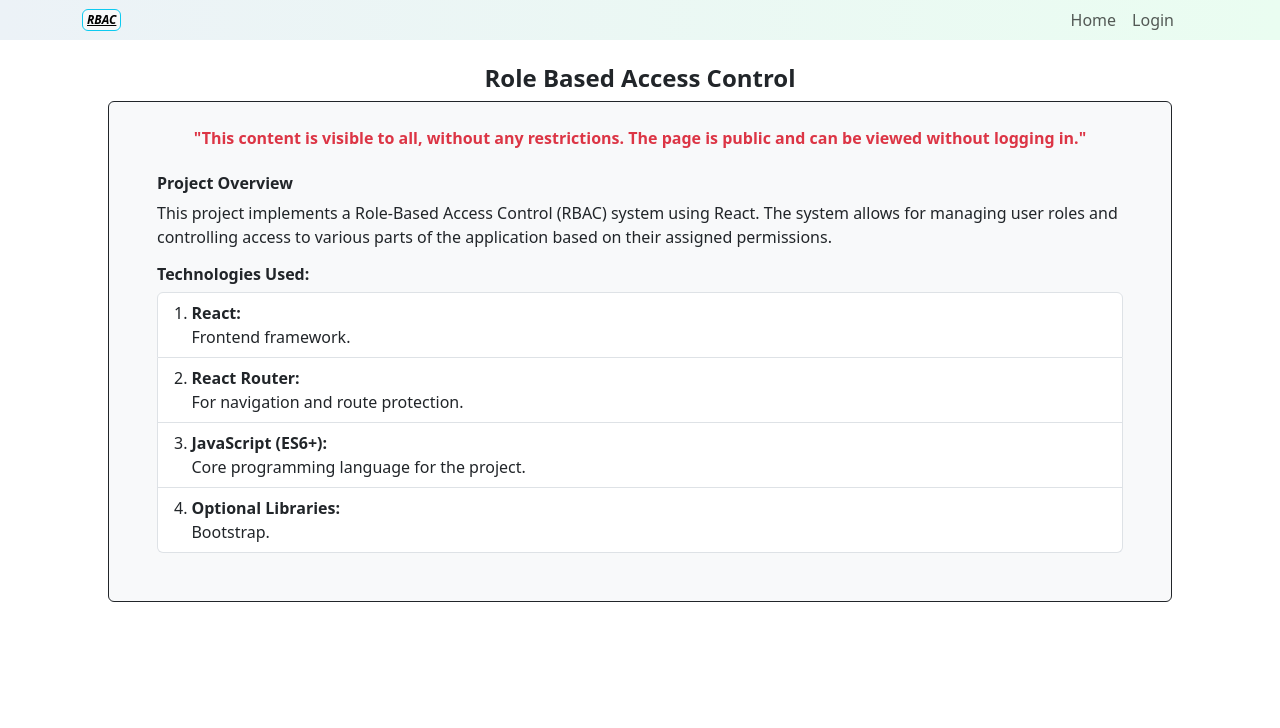
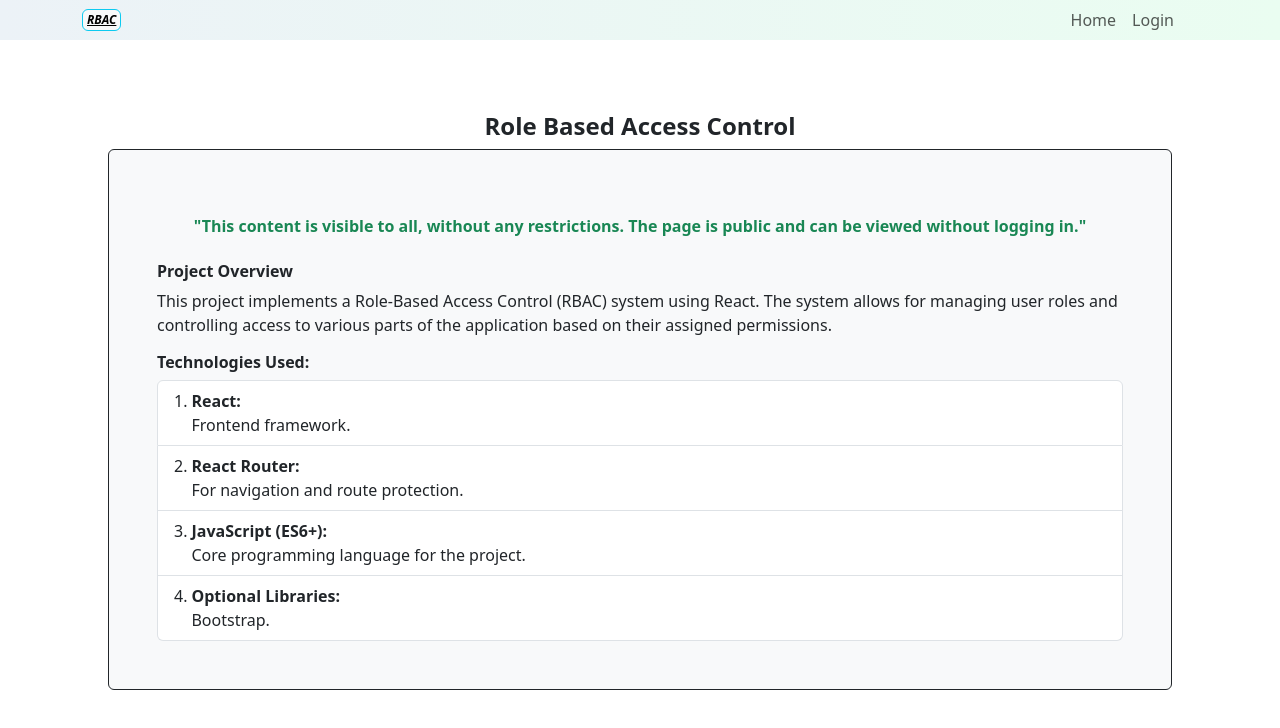
Before and after one commit to danutnanu/RoleBasedAccessControl, a React (Vite) app: page / in a window 1280 px wide. Shown: the top 728 px of the page. Built offline with nearby package versions, Linux system fonts and the light colour scheme.

Commit message:
Update Home content. Add Bootstrap classes for margin and padding

```diff
--- a/src/components/pages/Home.jsx
+++ b/src/components/pages/Home.jsx
@@ -8,10 +8,10 @@ function Home() {
   return (
     <div>
       <section id="home">
-        <div className='px-5 pt-5 pb-5 mt-0 mx-0'>
+        <div className='mt-5 m-2 mx-md-5 p-lg-5'>
           <p className='h4 fw-bold text-center mb-2 rounded'>Role Based Access Control</p>
-          <div className='text-start mx-5 p-5 pt-2 border border-dark rounded bg-light'>
-            <p className='fw-bold text-center text-danger mb-4 mt-3'>"This content is visible to all, without any restrictions. The page is public and can be viewed without logging in."</p>
+          <div className='text-start mx-0 p-3 pt-2 border border-dark rounded bg-light p-lg-5'>
+            <p className='fw-bold text-center text-success mb-4 mt-3'>"This content is visible to all, without any restrictions. The page is public and can be viewed without logging in."</p>
             <p className='h6 fw-bold'>Project Overview</p>
             <p className='text-start'>This project implements a Role-Based Access Control (RBAC) system using React. The system allows for managing user roles and controlling access to various parts of the application based on their assigned permissions.</p>
             <p className='h6 fw-bold'>Technologies Used:</p>
@@ -48,8 +48,8 @@ function Home() {
       {user && (
         <>
           <section id="user">
-            <div className='px-5 p-5'>
-              <div className='text-start mx-5 p-5 pt-2 border border-dark rounded bg-secondary-subtle'>
+            <div className='px-0 p-lg-5'>
+              <div className='text-start m-2 p-3 pt-2 mx-md-5 mx-lg-5 p-lg-5 border border-dark rounded bg-secondary-subtle'>
                 <p className='fw-bold text-center text-danger mb-4 mt-0'>USER PAGE</p>
                 <div>
                   <h2>Welcome, User!</h2>
@@ -62,8 +62,8 @@ function Home() {
 
           {(user.role.toLowerCase() === 'moderator' || user.role.toLowerCase() === 'admin') && (
             <section id="moderator">
-              <div className='px-5 p-5'>
-                <div className='text-start mx-5 p-5 pt-2 border border-dark rounded bg-primary-subtle'>
+              <div className='px-0 p-lg-5'>
+                <div className='text-start m-2 p-3 pt-2 mx-md-5 mx-lg-5 p-lg-5 border border-dark rounded bg-primary-subtle'>
                   <p className='fw-bold text-center text-danger mb-4 mt-0'>MODERATOR PAGE</p>
                   <div>
                     <h2>Welcome, Moderator!</h2>
@@ -77,8 +77,8 @@ function Home() {
 
           {user.role.toLowerCase() === 'admin' && (
             <section id="admin">
-              <div className='px-5 p-5'>
-                <div className='text-start mx-5 p-5 pt-2 border border-dark rounded bg-danger-subtle'>
+              <div className='px-0 p-lg-5'>
+                <div className='text-start m-2 mx-md-5 mx-lg-5 p-3 p-lg-5 pt-2 border border-dark rounded bg-danger-subtle'>
                   <p className='fw-bold text-center text-danger mb-4 mt-0'>ADMIN PAGE</p>
                   <div>
                     <h2>Welcome, Administrator!</h2>
```
